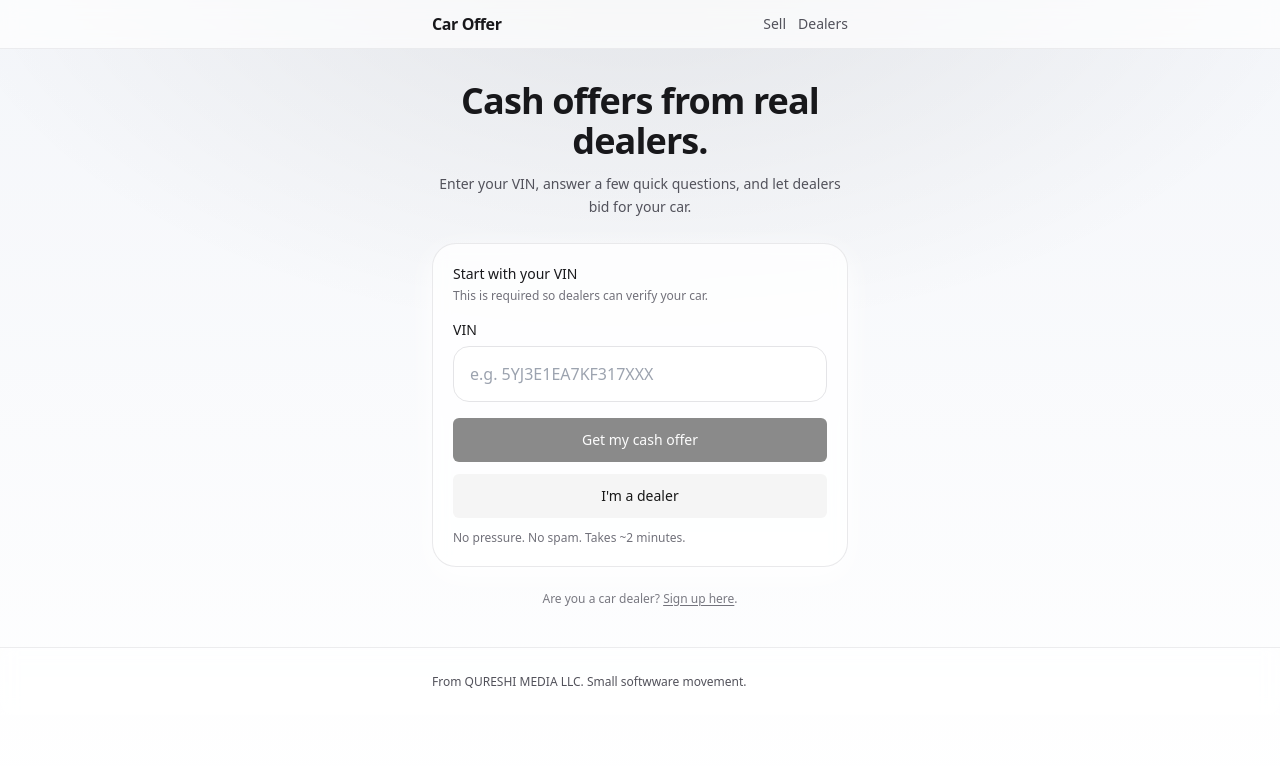
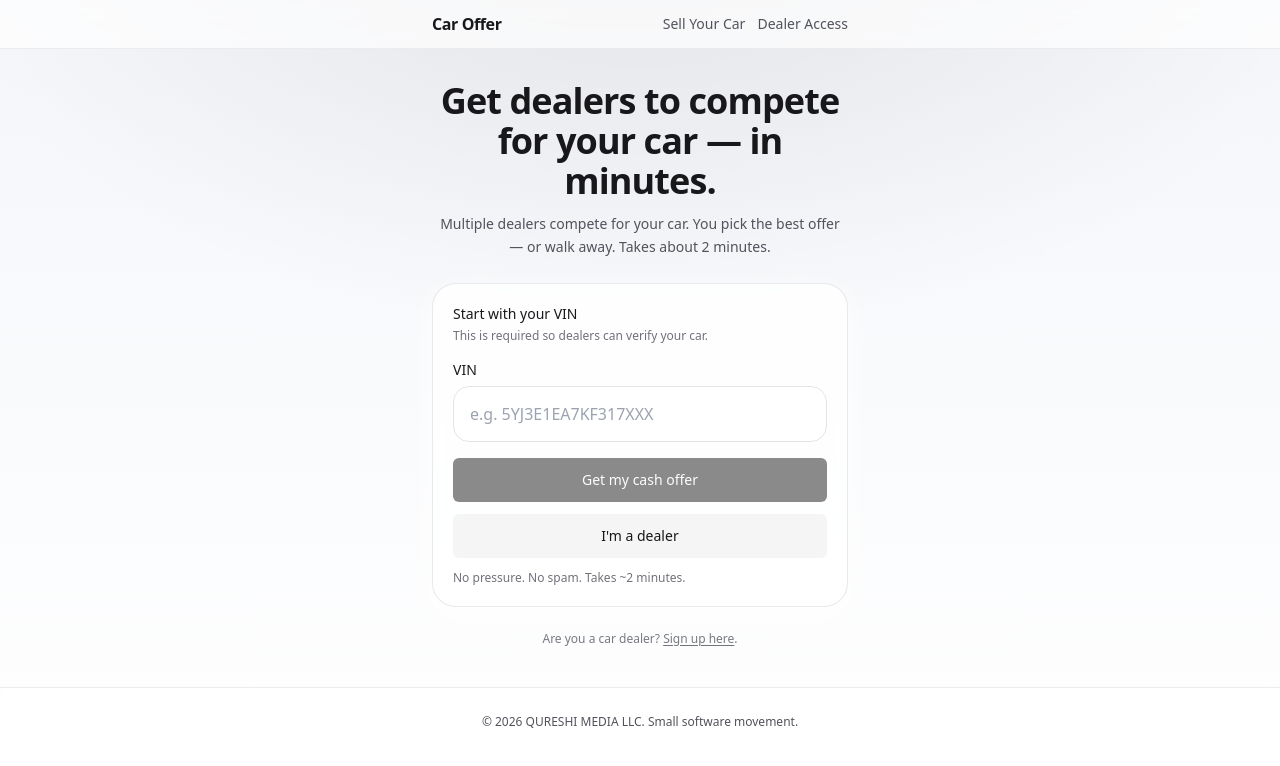
Before and after one commit to martincr/car-offer-ai-2026, a Next.js app: page / in a window 1280 px wide. Shown: the top 766 px of the page. Built offline with nearby package versions, Linux system fonts and the light colour scheme.

Commit message:
Implemented SEO updates

```diff
--- a/app/layout.tsx
+++ b/app/layout.tsx
@@ -4,8 +4,13 @@ import { TopBar } from '@/components/TopBar';
 import { Footer } from '@/components/Footer';
 
 export const metadata: Metadata = {
-  title: 'Car Offer AI',
-  description: 'Get a cash offer from real car dealers. Fast.',
+  title: 'Get Cash Offers for Your Car | Car Offer AI',
+  description: 'Sell your car fast. Enter your VIN and get competing cash offers from real local dealers — no haggling, no dealership visits required.',
+  openGraph: {
+    title: 'Get Cash Offers for Your Car | Car Offer AI',
+    description: 'Real dealers compete for your car. See offers in minutes.',
+    type: 'website',
+  },
 };
 
 export default function RootLayout({ children }: { children: React.ReactNode }) {
--- a/app/page.tsx
+++ b/app/page.tsx
@@ -6,10 +6,10 @@ export default function Page() {
     <main className="mx-auto max-w-md px-4 pb-10 pt-8">
       <div className="text-center">
         <div className="text-4xl font-semibold tracking-tight text-zinc-900">
-          Cash offers from real dealers.
+          Get dealers to compete for your car — in minutes.
         </div>
         <p className="mt-3 text-sm leading-relaxed text-zinc-600">
-          Enter your VIN, answer a few quick questions, and let dealers bid for your car.
+          Multiple dealers compete for your car. You pick the best offer — or walk away. Takes about 2 minutes.
         </p>
       </div>
 
--- a/components/Footer.tsx
+++ b/components/Footer.tsx
@@ -1,10 +1,9 @@
 export function Footer() {
   return (
     <footer className="border-t border-zinc-200/70 bg-white/60 backdrop-blur">
-      <div className="mx-auto max-w-md px-4 py-6 text-xs leading-relaxed text-zinc-600">
+      <div className="mx-auto max-w-md px-4 py-6 text-center text-xs leading-relaxed text-zinc-600">
         <p>
-          From QURESHI MEDIA LLC. Small softwware
-          movement.
+          &copy; 2026 QURESHI MEDIA LLC. Small software movement.
         </p>
       </div>
     </footer>
--- a/components/TopBar.tsx
+++ b/components/TopBar.tsx
@@ -9,10 +9,10 @@ export function TopBar() {
         </Link>
         <nav className="flex items-center gap-3 text-sm text-zinc-600">
           <Link href="/sell" className="hover:text-zinc-900">
-            Sell
+            Sell Your Car
           </Link>
           <Link href="/dealers" className="hover:text-zinc-900">
-            Dealers
+            Dealer Access
           </Link>
         </nav>
       </div>
```
